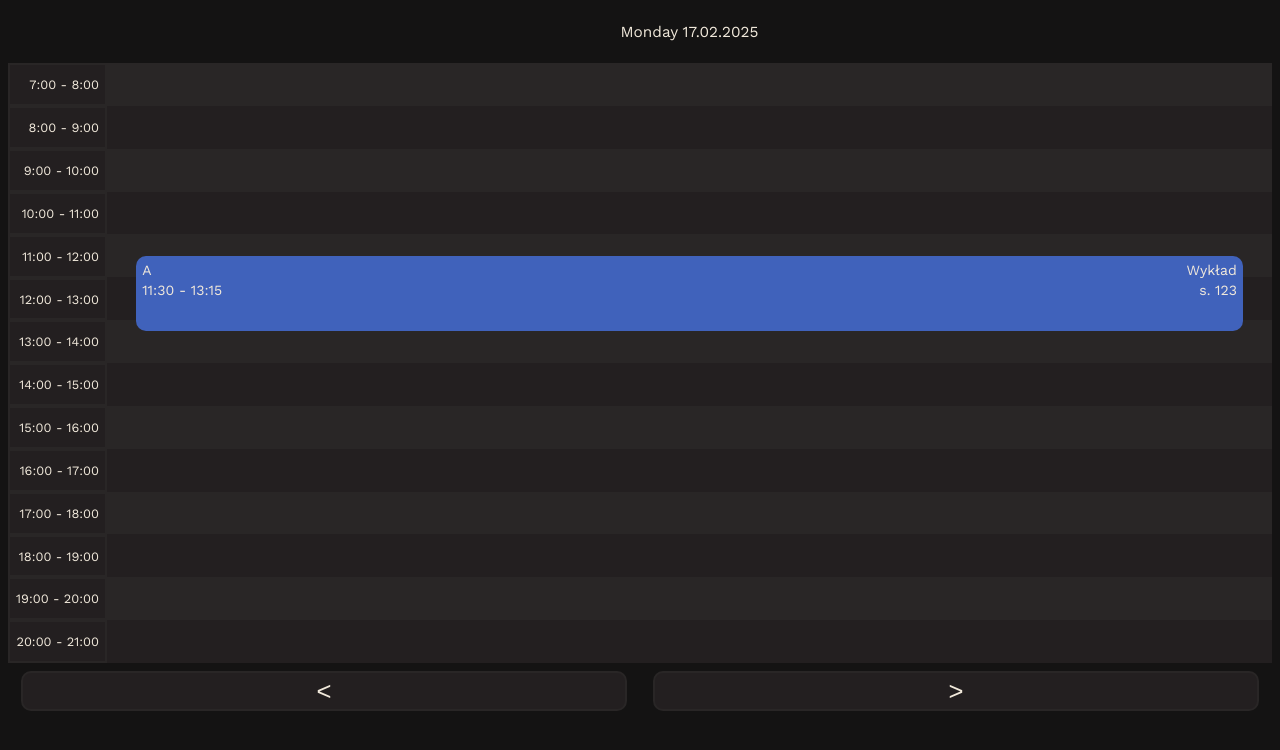
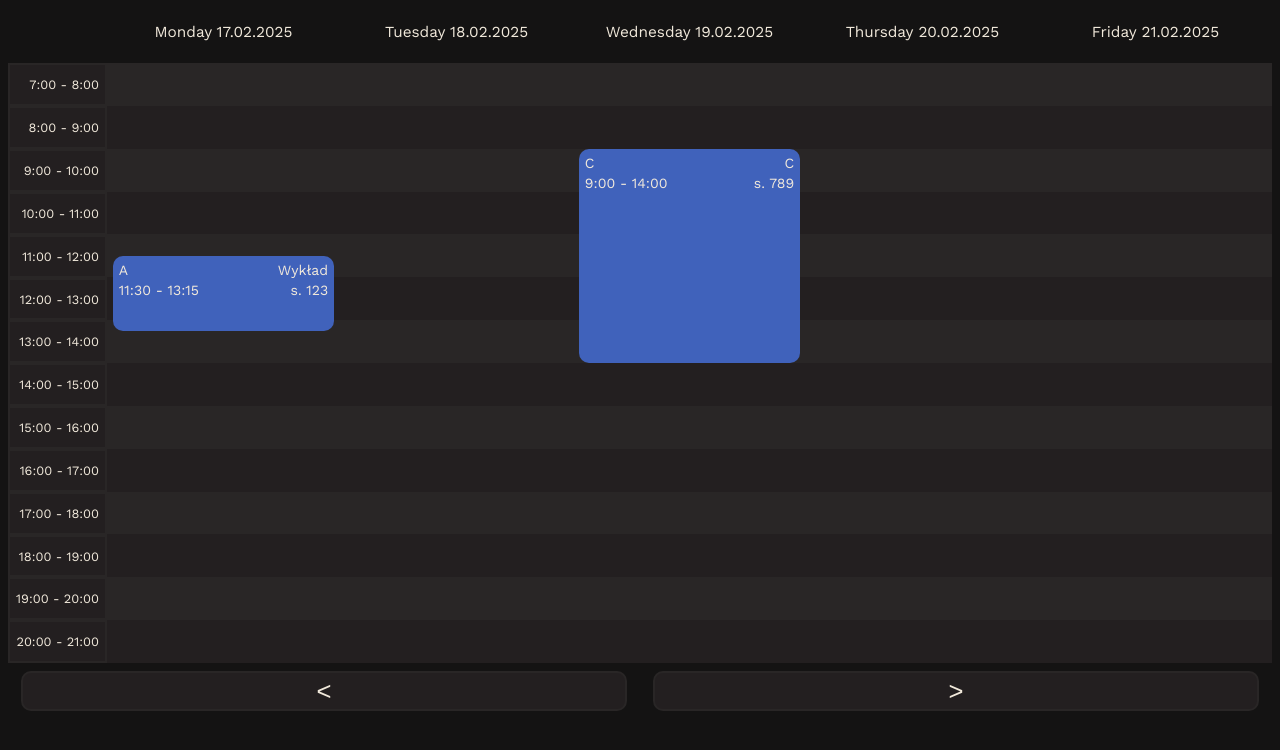
Before and after one commit to NorbertCode/plan-creator, a Next.js app: page / in a window 1280 px wide. Shown: the top 750 px of the page. Built offline with nearby package versions, Linux system fonts and the light colour scheme.

Commit message:
merged branch week-plan - added multiple display modes

```diff
--- /dev/null
+++ b/src/app/contentTable.js
@@ -0,0 +1,27 @@
+import ClassColumn from "./classColumn.js";
+import TimeColumn from "./timeColumn.js";
+
+import plan from "./planData.json";
+import { formatDate, getFutureDate, getPreviousMonday } from "./utils.js";
+
+export default function ContentTable({ date, mode }) {
+    const height = 600;
+    const timeStart = 700;
+    const timeEnd = 2100;
+
+    const days = [];
+    const totalDays = mode == "single" ? 1 : 5;
+    const startDate = mode == "single" ? date : new Date(getPreviousMonday(date));
+    for (let i = 0; i < totalDays; i++) {
+        days.push((
+            <ClassColumn key={i} day={startDate.getDay() + i} date={formatDate(getFutureDate(startDate, i))} plan={plan} timeStart={timeStart} timeEnd={timeEnd} height={height}/>
+        ));
+    }
+
+    return (
+        <div className="content">
+            <TimeColumn timeStart={timeStart} timeEnd={timeEnd} height={height}/>
+            {days}
+        </div>
+    );
+}
--- a/src/app/page.js
+++ b/src/app/page.js
@@ -1,37 +1,39 @@
 'use client'
 import { useState } from "react";
 
-import ClassColumn from "./classColumn.js";
 import DateSwitch from "./dateSwitch.js";
-import { formatDate } from "./utils.js";
-import TimeColumn from "./timeColumn.js";
+import ContentTable from "./contentTable.js";
+import { getFutureDate } from "./utils.js";
 
-import plan from "./planData.json";
-
-const date = new Date(Date.now()); // Holds the date as a modifiable object
-let weekday = date.getDay();
 
 export default function Page() {
-    const dateIncrement = 1;
-    const height = 600;
-    const timeStart = 700;
-    const timeEnd = 2100;
+    const [mode, setMode] = useState(window.innerHeight > window.innerWidth ? "single" : "multiple");
+    let dateIncrement = mode == "single" ? 1 : 5;
+    function refreshMode() {
+        if (window.innerHeight > window.innerWidth) {
+            setMode("single");
+            dateIncrement = 1;
+        }
+        else {
+            setMode("week");
+            dateIncrement = 5;
+        }
+    }
+    window.addEventListener("resize", refreshMode);
 
-    const [dateStr, setDate] = useState(formatDate(date));
+    const [date, setDate] = useState(new Date(Date.now()));
     function moveDate(increment) {
-        date.setDate(date.getDate() + increment);
-        weekday = date.getDay();
-        setDate(formatDate(date));
+        const newDate = getFutureDate(date, increment);
+        setDate(newDate);
     }
     function incrementDate() { moveDate(dateIncrement); }
     function decrementDate() { moveDate(-dateIncrement); }
 
+
+
     return (
         <main>
-            <div className="content">
-                <TimeColumn timeStart={timeStart} timeEnd={timeEnd} height={height}/>
-                <ClassColumn day={weekday} date={dateStr} plan={plan} timeStart={timeStart} timeEnd={timeEnd} height={height}/>
-            </div>
+            <ContentTable date={date} mode={mode}/>
             <div className="controls">
                 <DateSwitch onClick={decrementDate} text="<"/>
                 <DateSwitch onClick={incrementDate} text=">"/>
--- a/src/app/utils.js
+++ b/src/app/utils.js
@@ -21,6 +21,17 @@ export function isDateBetween(currentDateStr, startDateStr, endDateStr) {
     return convertToDate(startDateStr) <= currentDate && currentDate <= convertToDate(endDateStr);
 }
 
+export function getFutureDate(currentDate, incrementDays) {
+    const futureDate = new Date(currentDate);
+    futureDate.setDate(currentDate.getDate() + incrementDays);
+    return futureDate;
+}
+
+export function getPreviousMonday(date) {
+    const prevMonday = new Date(date);
+    return prevMonday.setDate(prevMonday.getDate() - (prevMonday.getDay() + 6) % 7);
+}
+
 // --- Time functions ---
 export function timeToFloat(time) {
     const hours = Math.floor(time / 100);
```
